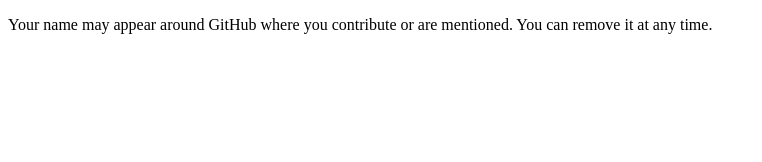
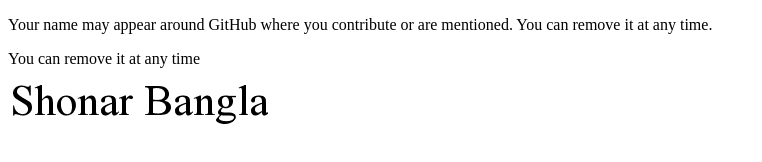
Before and after one commit to Shamim6350/my-2nd-repo, a plain HTML site: page index.html in a window 1280 px wide. Shown: the whole page, without its empty margins (0-762 px from the left). Drawn offline with Linux system fonts and the light colour scheme.

Commit message:
image add

```diff
--- a/index.html
+++ b/index.html
@@ -8,6 +8,8 @@
 </head>
 <body>
     <p>Your name may appear around GitHub where you contribute or are mentioned. You can remove it at any time.</p>
+    <p> You can remove it at any time</p>
+    <img src="shonar.png">
 
 </body>
 </html>
```
Also changed, not shown: shonar.png (added).
